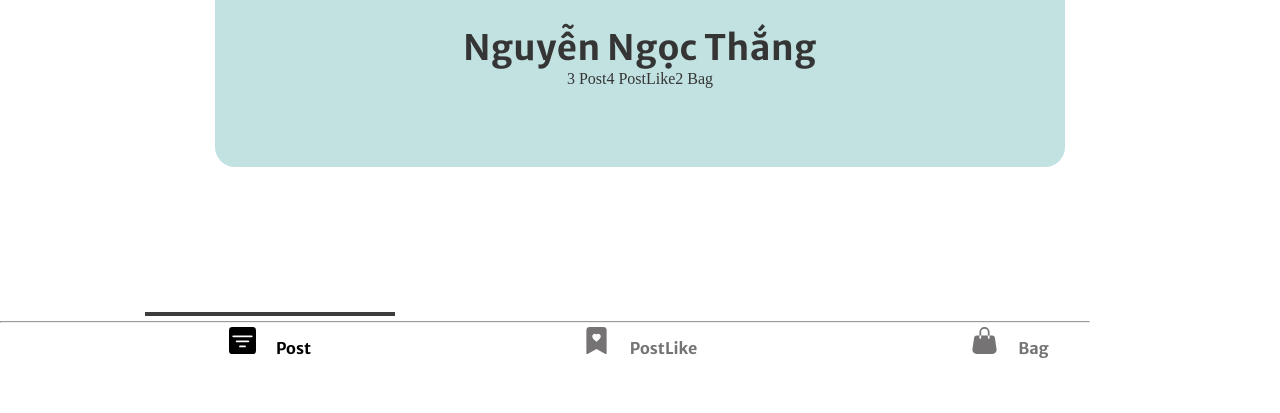
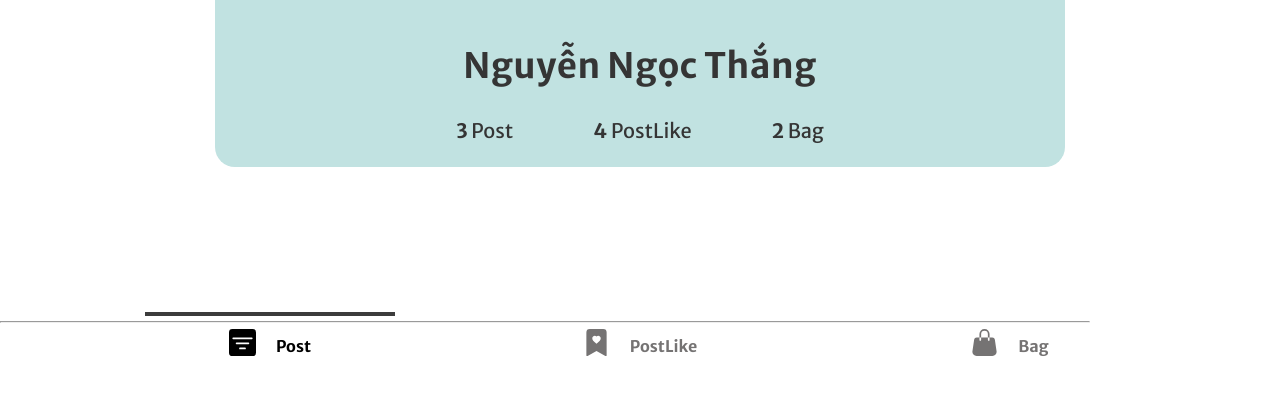
Before and after one commit to leethiep/travelinV, a React (Create React App) app: page / in a window 1280 px wide. Shown: the part 353-766 px from the top of the page. Built offline with nearby package versions, Linux system fonts and the light colour scheme; a web font is replaced by a local one.

Commit message:
Update PersonalPage.js

```diff
--- a/src/Pages/PersonalPage.js
+++ b/src/Pages/PersonalPage.js
@@ -24,13 +24,13 @@ const Bag=[
     {
      "Image": "https://i.pinimg.com/564x/da/ca/ec/dacaecc0b7fe84c6bebf8c142033f265.jpg",
      "Title": "Đà Lạt",
-     "Time": "26/03/2022-05/04/2022",
+     "Time": "26/03/2022 - 05/04/2022",
      "id": "1"
     },
     {
      "Image": "https://i.pinimg.com/564x/6b/30/ef/6b30efc71a14e507e3821e5e6330ad30.jpg",
      "Title": "Bình Định",
-     "Time": "26/03/2022-05/04/2022",
+     "Time": "26/03/2022 - 05/04/2022",
      "id": "2"
     }
 ]
@@ -114,29 +114,40 @@ export default function PersonalPage() {
 function HandlCoutEvent(type, id)
 {
     if(type===Event_bv.id)
-        return <ul className='Thang_edit_remove'><li className='Thang_li'><button className='Thang_button_event'><span className='Thang_span'><MdEdit id='mdedit'></MdEdit></span> Edit</button></li><li><button className='Thang_button_event' onClick={()=>{const NewPosts=Content.filter(post=>post.id !== id); setContent(NewPosts); setCountPost(NewPosts.length)}}><span><MdOutlineBookmarkRemove id='mdremove'></MdOutlineBookmarkRemove></span> Remove</button></li></ul>
+        return <ul className='Thang_edit_remove'><li id='Thang_li1'><button className='Thang_button_event'><span className='Thang_span'><MdEdit id='mdedit'></MdEdit></span> Edit</button></li><li id='Thang_li2' onClick={()=>{const NewPosts=Content.filter(post=>post.id !== id); setContent(NewPosts); setCountPost(NewPosts.length)}}><button className='Thang_button_event' ><span className='Thang_span'><MdOutlineBookmarkRemove id='mdremove'></MdOutlineBookmarkRemove></span> Remove</button></li></ul>
     else if (type===Event_like.id)
-            return <ul className='Thang_edit_remove'><li className='Thang_li'><button className='Thang_button_event' onClick={()=>{const NewPostLike=Content.filter(postlike=>postlike.id !== id); setContent(NewPostLike); setCountPostLike(NewPostLike.length)}}><span className='Thang_span'><RiDislikeLine id='mdremove'></RiDislikeLine></span> Unlike</button></li></ul>
+            return <ul className='Thang_edit_remove'><li className='Thang_li' onClick={()=>{const NewPostLike=Content.filter(postlike=>postlike.id !== id); setContent(NewPostLike); setCountPostLike(NewPostLike.length)}}><button className='Thang_button_event' ><span className='Thang_span'><RiDislikeLine id='mdremove'></RiDislikeLine></span> Unlike</button></li></ul>
         else if (type===Event_td.id)
-            return <ul className='Thang_edit_remove'><li className='Thang_li'><button className='Thang_button_event' onClick={()=>{const NewBag=Content.filter(bag=>bag.id !== id); setContent(NewBag); setCountBag(NewBag.length)}}><span className='Thang_span'><MdOutlineBookmarkRemove id='mdremove'></MdOutlineBookmarkRemove></span> Remove</button></li></ul>
+            return <ul className='Thang_edit_remove'><li className='Thang_li' onClick={()=>{const NewBag=Content.filter(bag=>bag.id !== id); setContent(NewBag); setCountBag(NewBag.length)}}><button className='Thang_button_event' ><span className='Thang_span'><MdOutlineBookmarkRemove id='mdremove'></MdOutlineBookmarkRemove></span> Remove</button></li></ul>
+}
+
+function HandlCoutContent(type, location, time)
+{
+    if(type===Event_bv.id || type===Event_like.id)
+        return <p>{location}&nbsp;&nbsp;&nbsp;&nbsp;{time}</p>
+    else
+        return <p>{time}</p>
 }
 
     return (
     <div className = "Thang_avatar">
         <div id='Thang_avatar_child'>
             <img src='https://i.pinimg.com/564x/da/ca/ec/dacaecc0b7fe84c6bebf8c142033f265.jpg'/>
+
         </div>
-
         <div id='Thang_card'>
-        </div>
+            </div>
 
         <div id='Thang_content0'>
-            <button id='Thang_setting'> <RiSettings4Fill></RiSettings4Fill></button>
+            <div id="Thang_edit_setting">
+                <button id='Thang_setting'> <RiSettings4Fill></RiSettings4Fill></button>
+                    <button id="Thang_edit">Chỉnh sửa thông tin cá nhân</button>
+            </div>
             <p className='Thang_name'>{Name}</p>
             <div id='Thang_tab'>
-                <p>{CountPost} {tabs[0].name}</p>
-                <p>{CountPostLike} {tabs[1].name}</p>
-                <p>{CountBag} {tabs[2].name}</p>
+                <p className="Thang_tab_content"><span>{CountPost}</span> {tabs[0].name}</p>
+                <p className="Thang_tab_content"><span>{CountPostLike}</span> {tabs[1].name}</p>
+                <p className="Thang_tab_content"><span>{CountBag}</span> {tabs[2].name}</p>
             </div>
         </div>
         <div>
@@ -154,7 +165,7 @@ function HandlCoutEvent(type, id)
                         } : {}}
                     onClick={()=>setType(tab.name)}
                 >
-                <div>{tab.style}<p>{tab.name}</p></div>
+                <div><span>{tab.style}</span><p>{tab.name}</p></div>
                 </button>
             ))}
 
@@ -170,10 +181,9 @@ function HandlCoutEvent(type, id)
                         </li>
                     </p>
                     <p id='Thang_CONTENT'>
-                        <p>{Content0.Author}</p>
-                        <h1>{Content0.Title}</h1>
-                        <p>{Content0.Location} {Content0.Time}</p>
-                    </p>
+                        <p >{Content0.Author}</p>
+                        <h1 id='Thang_Content_Author'>{Content0.Title}</h1>
+                        {HandlCoutContent(type, Content0.Location, Content0.Time)}                   </p>
                 </div>
             ))}
         </div>
```
